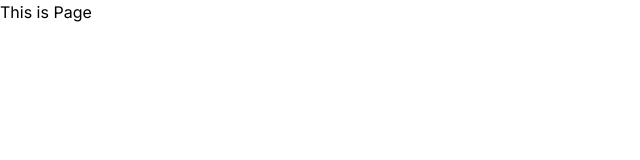
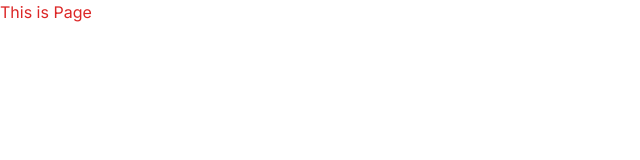
Before and after one commit to Prince453-hack/webpulse, a Next.js app: page / in a window 1280 px wide. Shown: the top 160 px of the page, without its empty margins (0-640 px from the left). Built offline with nearby package versions, Linux system fonts and the light colour scheme.

Commit message:
cheching tailwind

```diff
--- a/src/app/page.jsx
+++ b/src/app/page.jsx
@@ -1,3 +1,3 @@
 export default function Home() {
-  return <div>This is Page</div>;
+  return <div className="text-red-600">This is Page</div>;
 }
```
